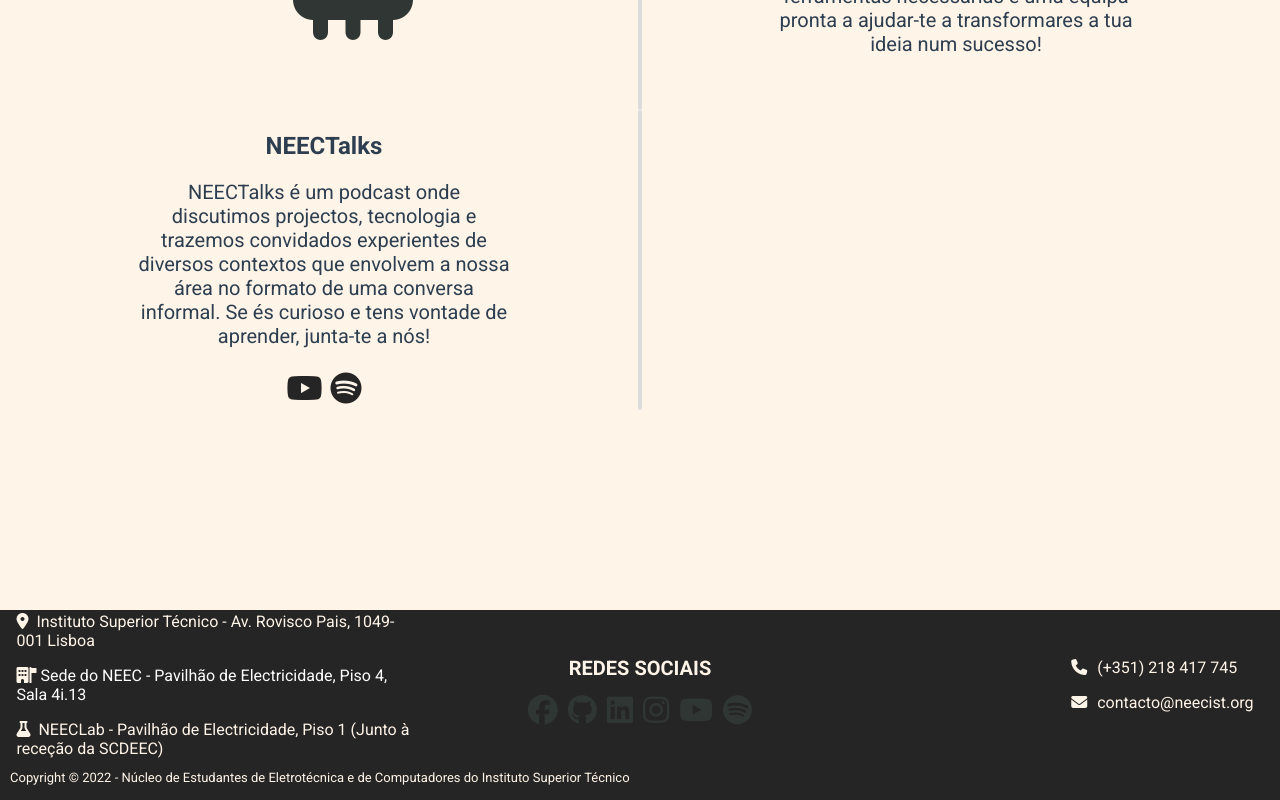
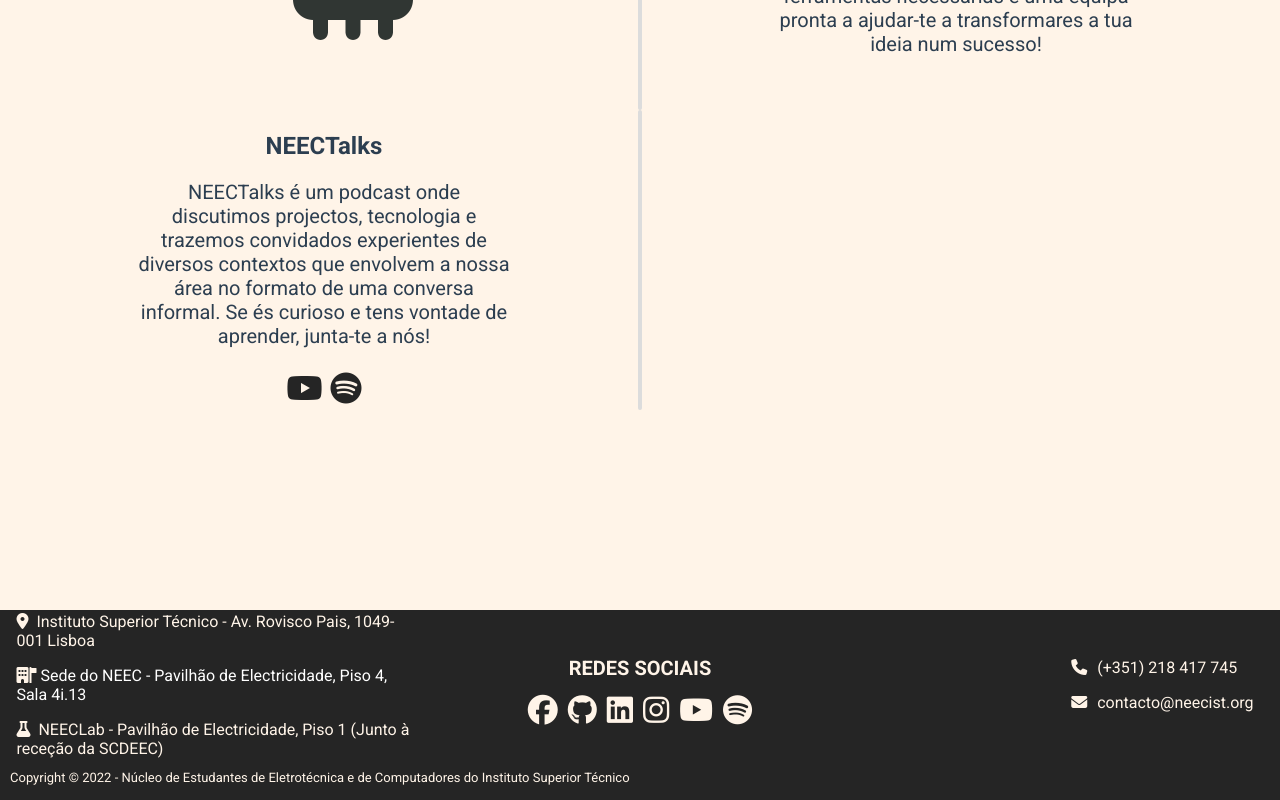
Before and after one commit to NEECIST/NeecUpdatedWebsite, a Vue app in the folder site/: page / in a window 1280 px wide. Shown: the part 2138-2938 px from the top of the page. Built offline with nearby package versions, Linux system fonts and the light colour scheme; no server answers; the database is empty.

Commit message:
Fixed a bug on the socials icons where they were showing the wrong color

```diff
--- a/site/src/components/Footer.vue
+++ b/site/src/components/Footer.vue
@@ -17,22 +17,22 @@
             <div class="socials">
               <h2>Redes Sociais</h2>
               <a href="https://www.facebook.com/NEECIST/" target="_blank">
-                <i class="fa-brands fa-facebook icon"></i>
+                <i class="fa-brands fa-facebook icon" :style="{ color: '#FFF4E8' }"></i>
               </a>
               <a href="https://github.com/NEECIST" target="_blank">
-                <i class="fa-brands fa-github icon"></i>
+                <i class="fa-brands fa-github icon" :style="{ color: '#FFF4E8' }"></i>
               </a>
               <a href="https://www.linkedin.com/company/2977028/" target="_blank">
-                <i class="fa-brands fa-linkedin icon"></i>
+                <i class="fa-brands fa-linkedin icon" :style="{ color: '#FFF4E8' }"></i>
               </a>
               <a href="https://www.instagram.com/neecist/" target="_blank">
-                <i class="fa-brands fa-instagram icon"></i>
+                <i class="fa-brands fa-instagram icon" :style="{ color: '#FFF4E8' }"></i>
               </a>
               <a href="https://www.youtube.com/user/NEECIST" target="_blank">
-                <i class="fa-brands fa-youtube icon"></i>
+                <i class="fa-brands fa-youtube icon" :style="{ color: '#FFF4E8' }"></i>
               </a>
               <a href="https://open.spotify.com/show/1cIa5h27pb8ghnfDB7N8Mu" target="_blank">
-                <i class="fa-brands fa-spotify icon"></i>
+                <i class="fa-brands fa-spotify icon" :style="{ color: '#FFF4E8' }"></i>
               </a>
             </div>
           </div>
```
